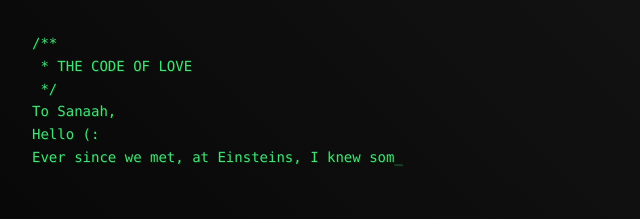
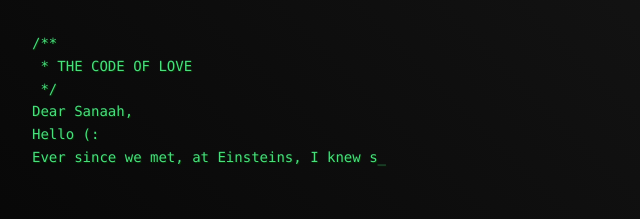
Before and after one commit to joshbeyerr/cute-project, a React (Create React App) app: page / in a window 1280 px wide. Shown: the top 219 px of the page, without its empty margins (0-640 px from the left). Built offline with nearby package versions, Linux system fonts and the light colour scheme.

Commit message:
Remove bass guitar component to fix build - clean love page

```diff
--- a/src/App.tsx
+++ b/src/App.tsx
@@ -16,7 +16,7 @@ export default function App() {
   const codeText = `/**
  * THE CODE OF LOVE
  */
-To Sanaah,
+Dear Sanaah,
 Hello (:
 Ever since we met, at Einsteins, I knew something was special about you;
 // A lovely day it was
@@ -27,6 +27,8 @@ After that day I wanted to meet with you every day at the library;
 We also had some moments early on that may have been weird but were really special to me and showed that even super early on we felt serious about each other;
 // Setting relationship boundaries outside taylor library, you calling me saying someone came up to you at the library and said fuck you, etc.
 I wont ramble on too much, but right from when we first met until now and onwards, you have been amazing and our connection has made me feel so happy;
+Since our library times I have continued to need to talk to you more, see your face and see your smile. Or else... ;
+I cherish and crave you more every day;
 Thank you for being so special and being you (:
 
 Click anywhere to see something that is also cool...`;
```
